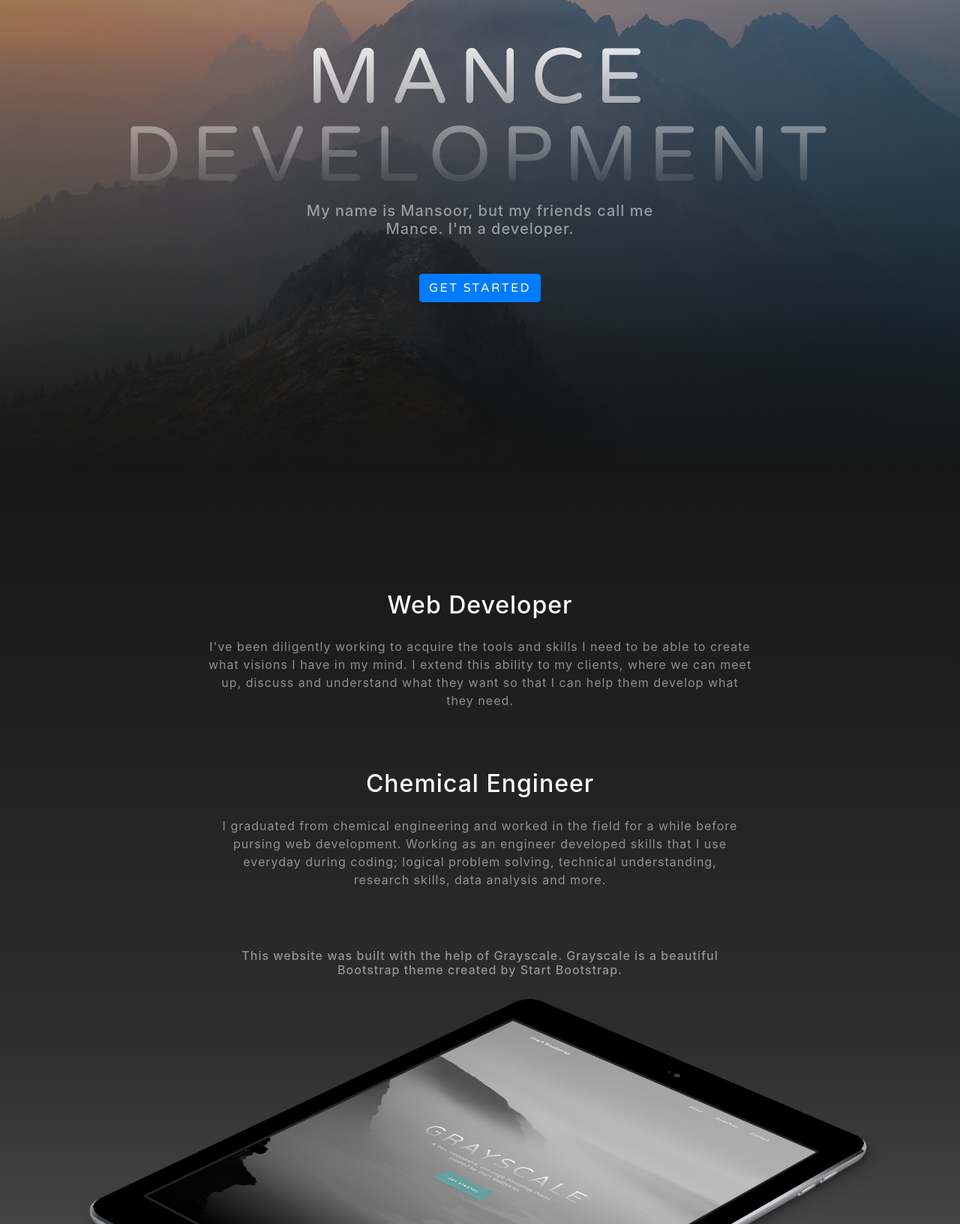
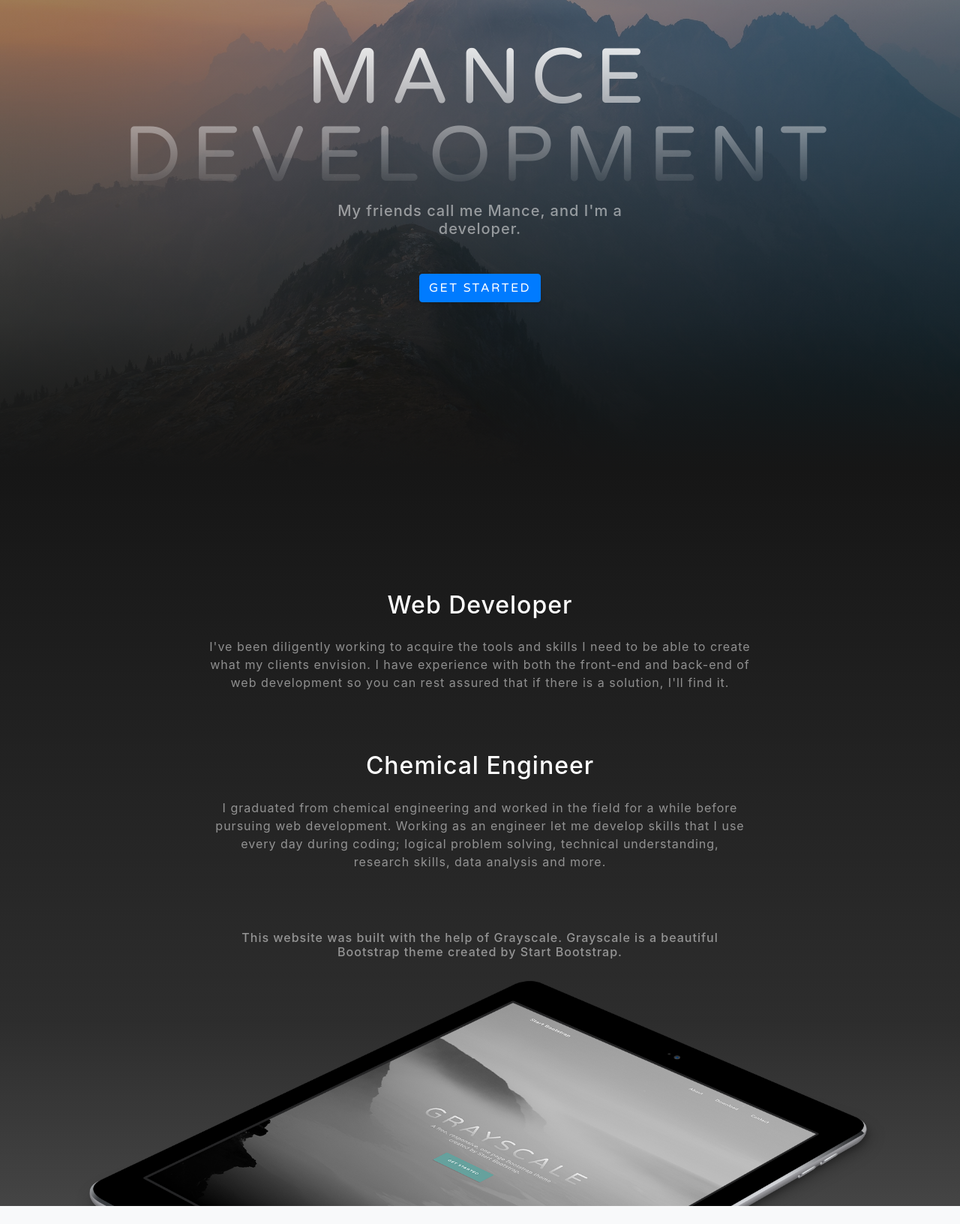
Before and after one commit to cmdr-1/mance_dev, a website with bundled scripts: page index.html in a window 1280 px wide. Shown: the part 172-1804 px from the top of the page at 75% size. Built offline with nearby package versions, Linux system fonts and the light colour scheme.

Commit message:
Update site text to fix grammatical errors.

```diff
--- a/index.html
+++ b/index.html
@@ -58,7 +58,7 @@
     <div class="container d-flex h-100 align-items-center">
       <div class="mx-auto text-center">
         <h1 class="mx-auto my-0 text-uppercase">Mance Development</h1>
-        <h2 class="text-white-50 mx-auto mt-2 mb-5">My name is Mansoor, but my friends call me Mance. I'm a developer.</h2>
+        <h2 class="text-white-50 mx-auto mt-2 mb-5">My friends call me Mance, and I'm a developer.</h2>
         <a href="#about" class="btn btn-primary js-scroll-trigger">Get Started</a>
       </div>
     </div>
@@ -70,16 +70,14 @@
       <div class="row">
         <div class="col-lg-8 mx-auto">
           <h2 class="text-white mb-4">Web Developer</h2>
-          <p class="text-white-50">I've been diligently working to acquire the tools and skills I need to be able to create what visions I have
-            in my mind. I extend this ability to my clients, where we can meet up, discuss and understand what they
-            want so that I can help them develop what they need. </p>
+          <p class="text-white-50">I've been diligently working to acquire the tools and skills I need to be able to create what my clients envision. I have experience with both the front-end and back-end of web development so you can rest assured that if there is a solution, I'll find it. </p>
         </div>
       </div>
       <div class="container">
         <div class="row">
           <div class="col-lg-8 mx-auto">
             <h2 class="text-white mb-4">Chemical Engineer</h2>
-            <p class="text-white-50">I graduated from chemical engineering and worked in the field for a while before pursing web development. Working as an engineer developed skills that I use everyday during coding; logical problem solving, technical understanding, research skills, data analysis and more. </p>
+            <p class="text-white-50">I graduated from chemical engineering and worked in the field for a while before pursuing web development. Working as an engineer let me develop skills that I use every day during coding; logical problem solving, technical understanding, research skills, data analysis and more.</p>
           </div>
         </div>
       <div class="row">
@@ -136,7 +134,7 @@
             <div class="d-flex h-100">
               <div class="project-text w-100 my-auto text-center text-lg-right">
                 <h4 class="text-white"><a class="site-link link" href="https://cmdr-1.github.io/first_game/">Memory Game</a></h4>
-                <p class="mb-0 text-white-50">A JavaScript game I made while following a tutorial but later modified so that it could be played on mobile devices also. How good is your memory? What level can you get to?</p>
+                <p class="mb-0 text-white-50">A JavaScript game I made while following a tutorial but later modified so that it could be played on mobile devices as well. How good is your memory? What level can you get to?</p>
                 <hr class="d-none d-lg-block mb-0 mr-0">
               </div>
             </div>
```
